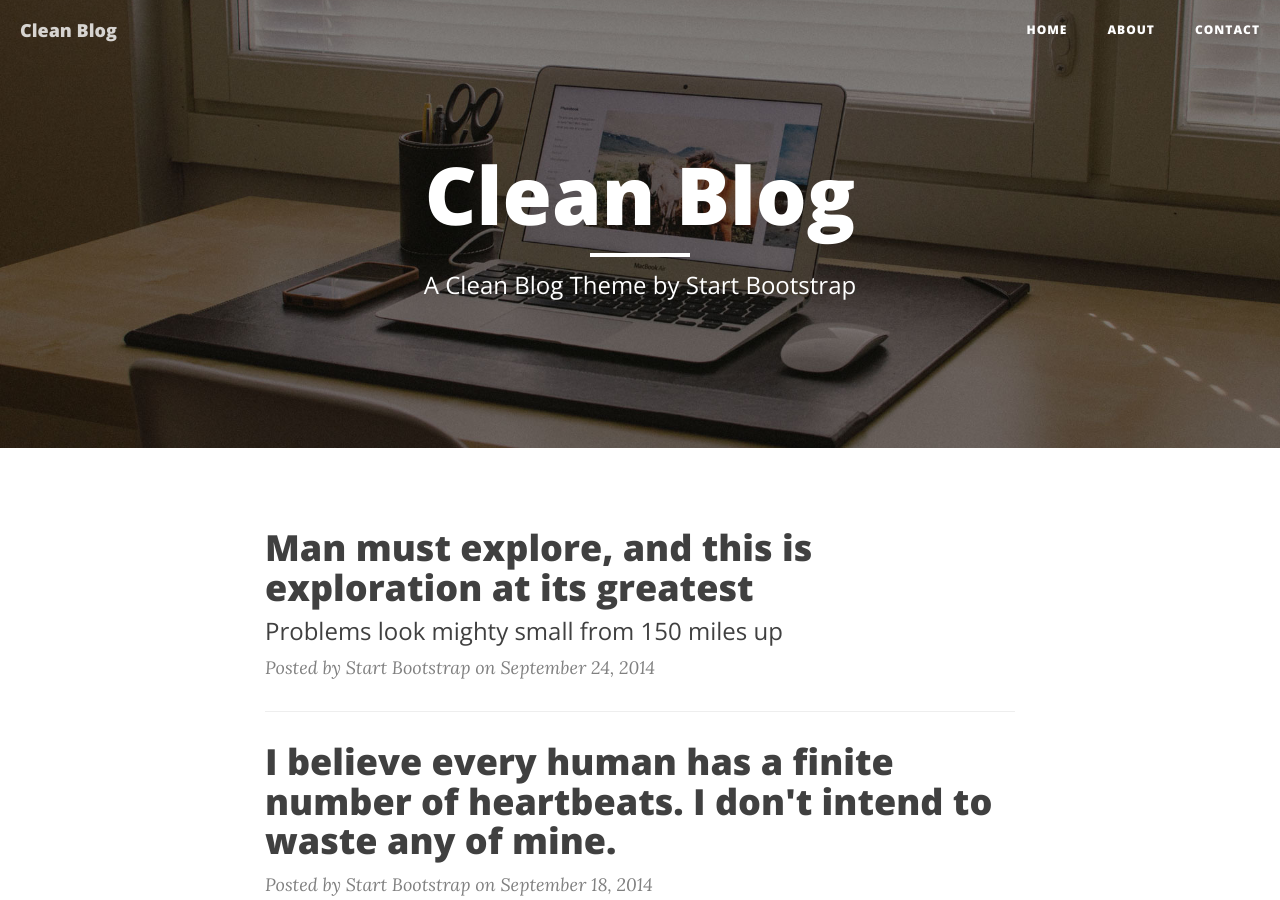
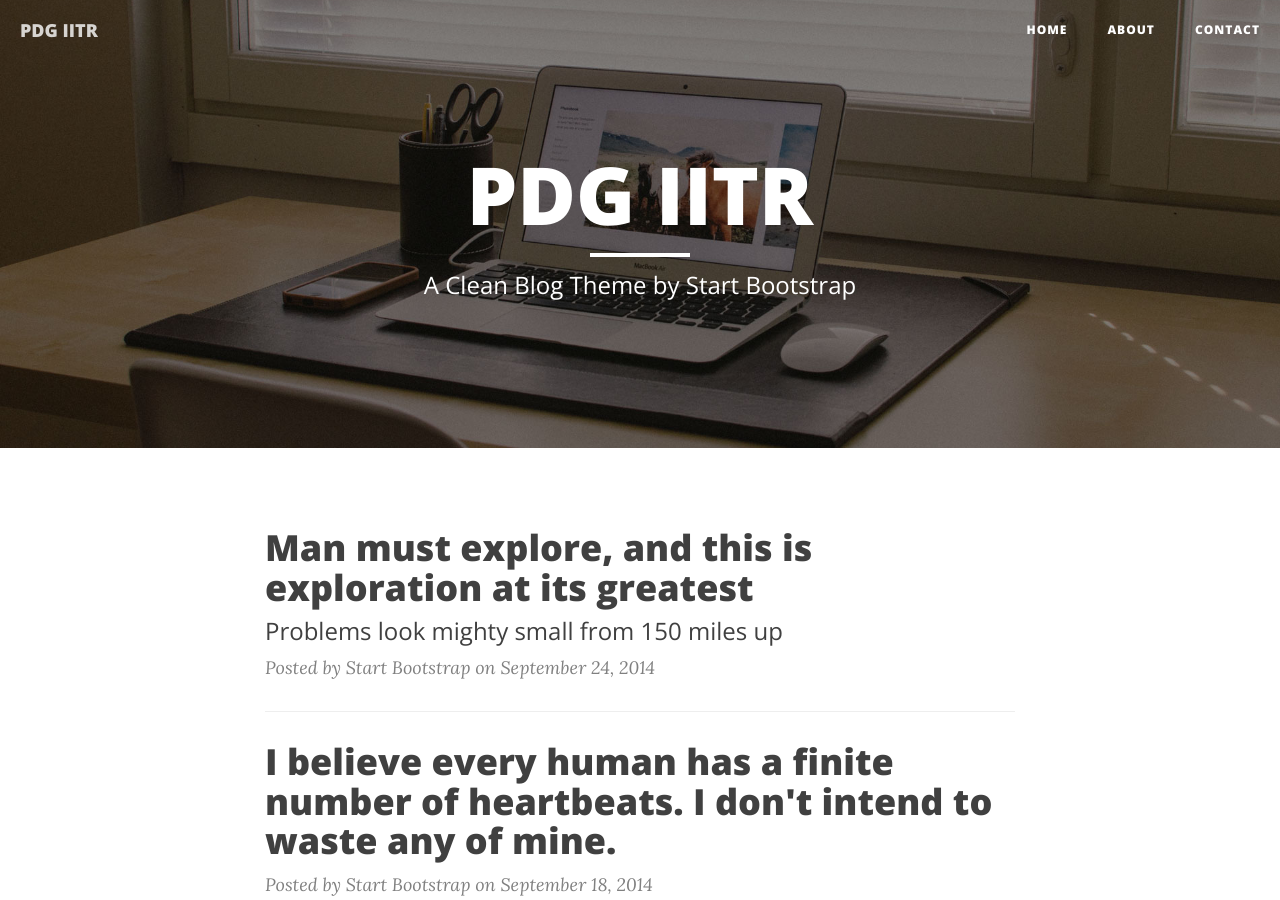
Before and after one commit to hardik2396/PDGIITR.github.io, a Jekyll site: the page built from index.html, in a window 1280 px wide and 900 px high. Built offline with Jekyll 4.4.1, drawn with Linux system fonts in a browser that asks for light colours; nearby versions of some CDN libraries; the list of posts is cut into pages by our own code.

Commit message:
Update _config.yml

```diff
--- a/_config.yml
+++ b/_config.yml
@@ -1,5 +1,5 @@
 # Site settings
-title: Clean Blog
+title: PDG IITR
 header-img: img/home-bg.jpg
 email: your-email@yourdomain.com
 copyright_name: Your/Project/Corporate Name
```
